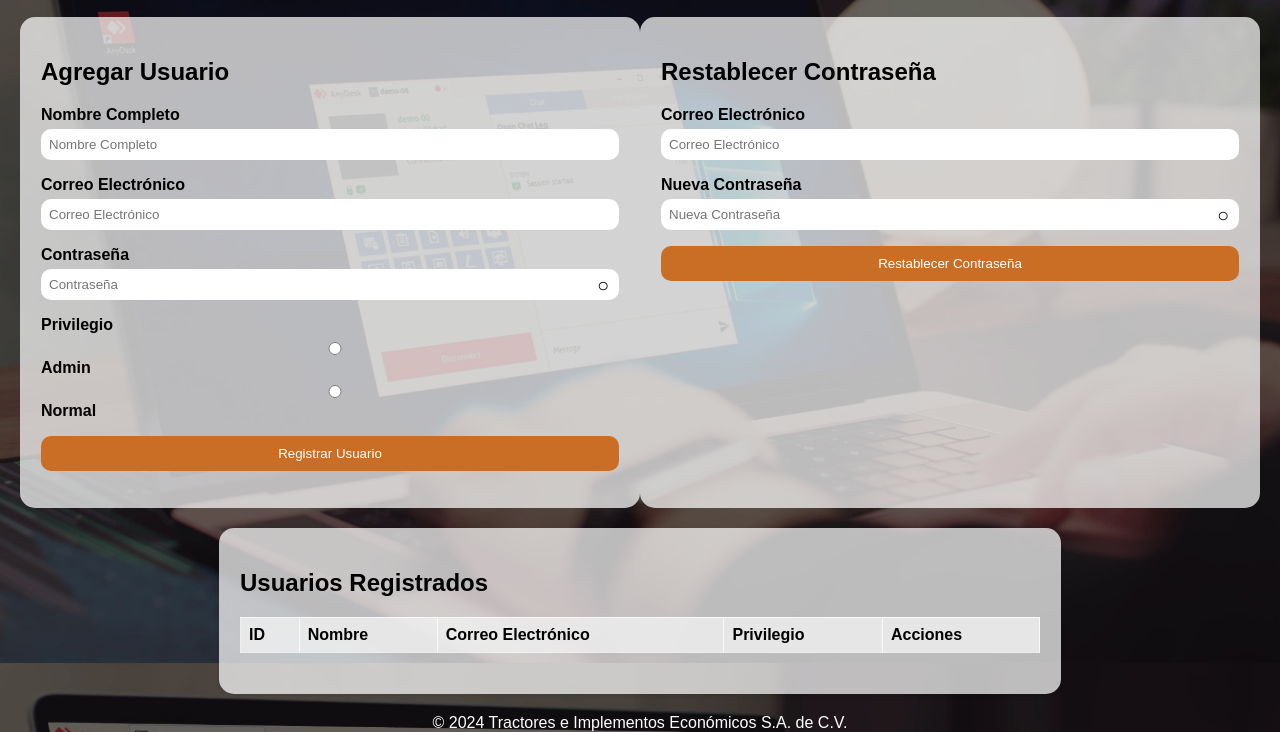
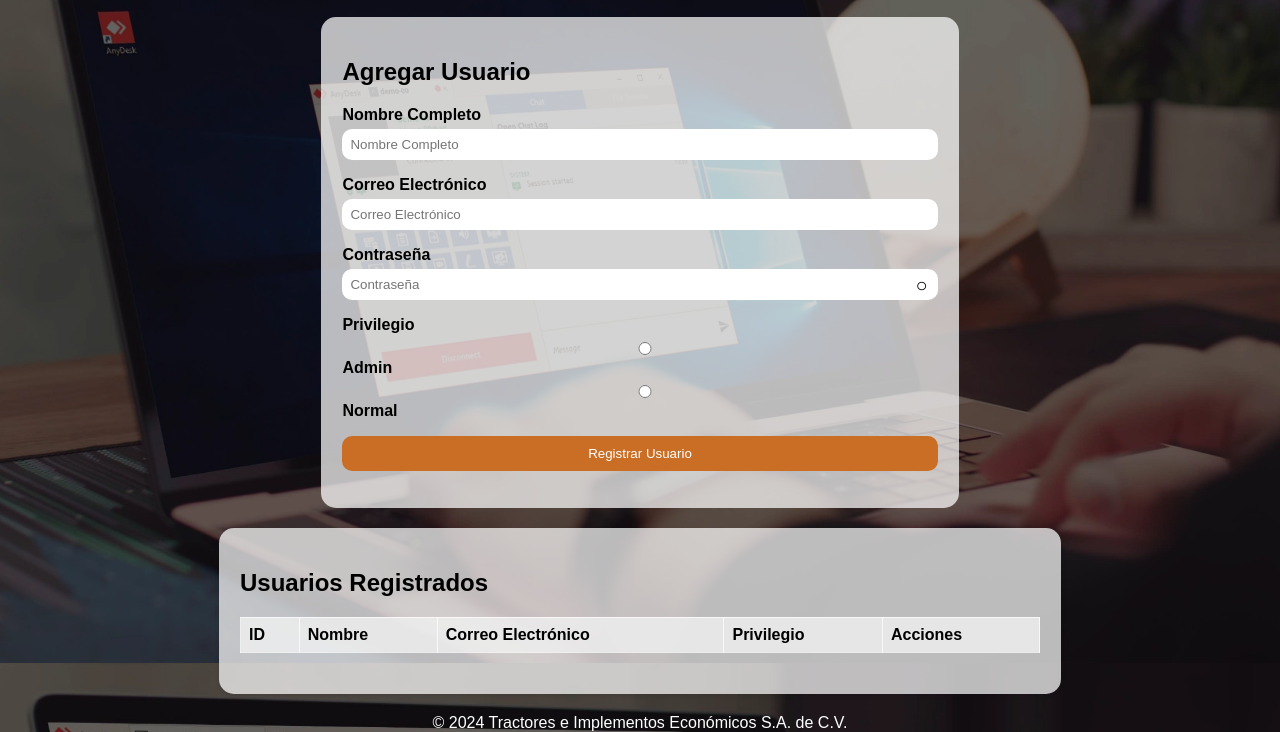
Before and after one commit to NoePerez3145/soportetratiesa, a plain HTML site: page usuarios.html in a window 1280 px wide. Shown: the part 177-909 px from the top of the page. Drawn offline with Linux system fonts and the light colour scheme.

Commit message:
usuarios.html

```diff
--- a/usuarios.html
+++ b/usuarios.html
@@ -95,26 +95,9 @@
             }
         }
 
-        function resetPassword(event) {
-            event.preventDefault();
-
-            const correo = document.getElementById('resetCorreo').value;
-            const nuevaContrasena = document.getElementById('newContrasena').value;
-            let users = JSON.parse(localStorage.getItem('users')) || [];
-            const userIndex = users.findIndex(user => user.correo === correo);
-
-            if (userIndex !== -1) {
-                users[userIndex].contrasena = nuevaContrasena;
-                localStorage.setItem('users', JSON.stringify(users));
-                alert('Contraseña restablecida exitosamente');
-                document.getElementById('resetPasswordForm').reset();
-                loadUsers();
-            } else {
-                alert('Correo no encontrado');
-            }
-        }
-
-        window.onload = loadUsers;
+        window.onload = function() {
+            loadUsers();
+        };
     </script>
 </head>
 <body>
@@ -153,26 +136,6 @@
                 <button type="submit">Registrar Usuario</button>
             </div>
         </form>
-
-        <form id="resetPasswordForm" onsubmit="resetPassword(event)">
-            <h2>Restablecer Contraseña</h2>
-            <div class="form-group">
-                <label for="resetCorreo">Correo Electrónico</label>
-                <input type="email" id="resetCorreo" name="resetCorreo" placeholder="Correo Electrónico" required>
-            </div>
-
-            <div class="form-group">
-                <label for="newContrasena">Nueva Contraseña</label>
-                <div style="position: relative;">
-                    <input type="password" id="newContrasena" name="newContrasena" placeholder="Nueva Contraseña" required>
-                    <span class="toggle-password" onclick="togglePasswordVisibility('newContrasena', 'resetTogglePassword')">○</span>
-                </div>
-            </div>
-
-            <div class="form-group">
-                <button type="submit">Restablecer Contraseña</button>
-            </div>
-        </form>
     </div>
 
     <div class="user-list">
@@ -196,5 +159,39 @@
     <footer>
         <p>&copy; 2024 Tractores e Implementos Económicos S.A. de C.V.</p>
     </footer>
+
+    <script>
+        // Cargar usuarios al cargar la página
+        window.onload = function() {
+            loadUsers();
+        };
+
+        // Función para cargar usuarios desde localStorage
+        function loadUsers() {
+            let users = JSON.parse(localStorage.getItem('users')) || [];
+            const userBody = document.getElementById('userBody');
+            userBody.innerHTML = '';
+
+            users.forEach((user, index) => {
+                const row = document.createElement('tr');
+                row.innerHTML = `
+                    <td>${index + 1}</td>
+                    <td>${user.nombre}</td>
+                    <td>${user.correo}</td>
+                    <td>${user.privilegio}</td>
+                    <td><button onclick="deleteUser(${index})">Eliminar</button></td>
+                `;
+                userBody.appendChild(row);
+            });
+        }
+
+        // Función para eliminar usuario
+        function deleteUser(index) {
+            let users = JSON.parse(localStorage.getItem('users')) || [];
+            users.splice(index, 1);
+            localStorage.setItem('users', JSON.stringify(users));
+            loadUsers();
+        }
+    </script>
 </body>
 </html>
```
